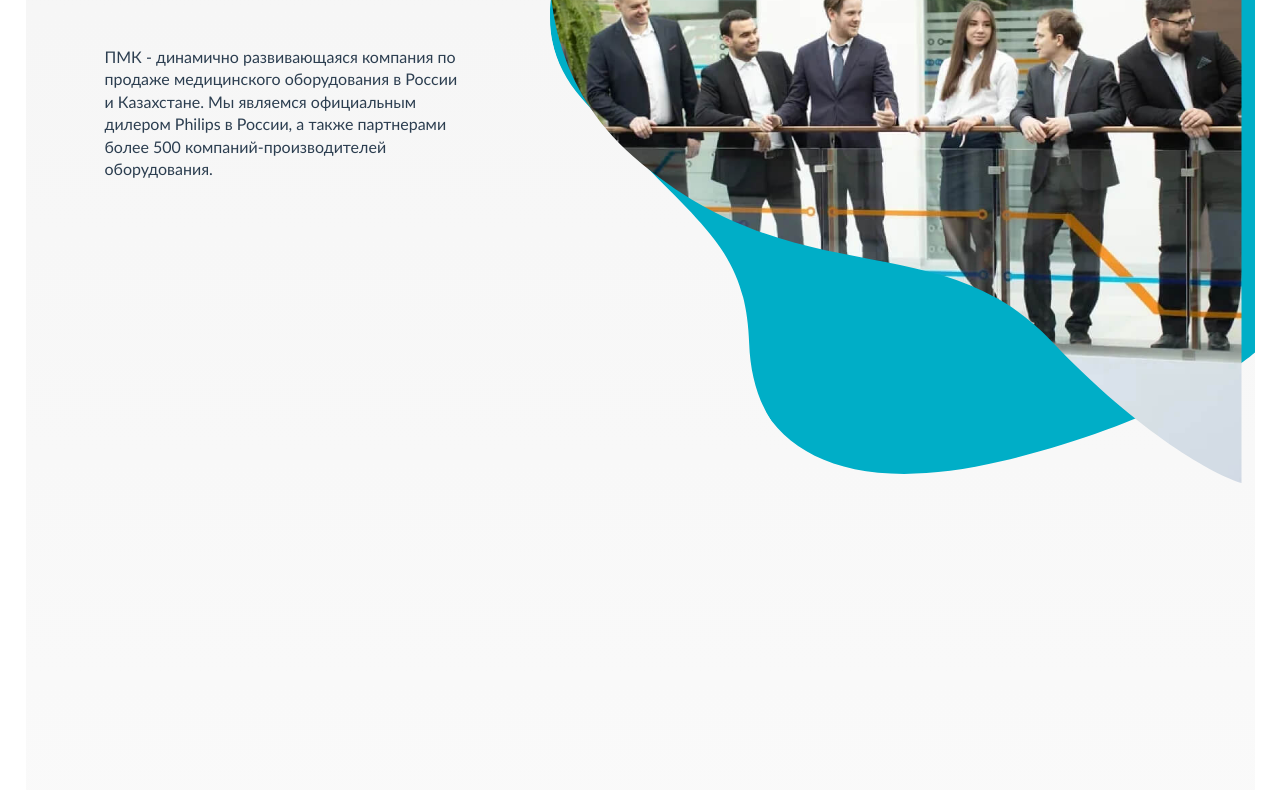
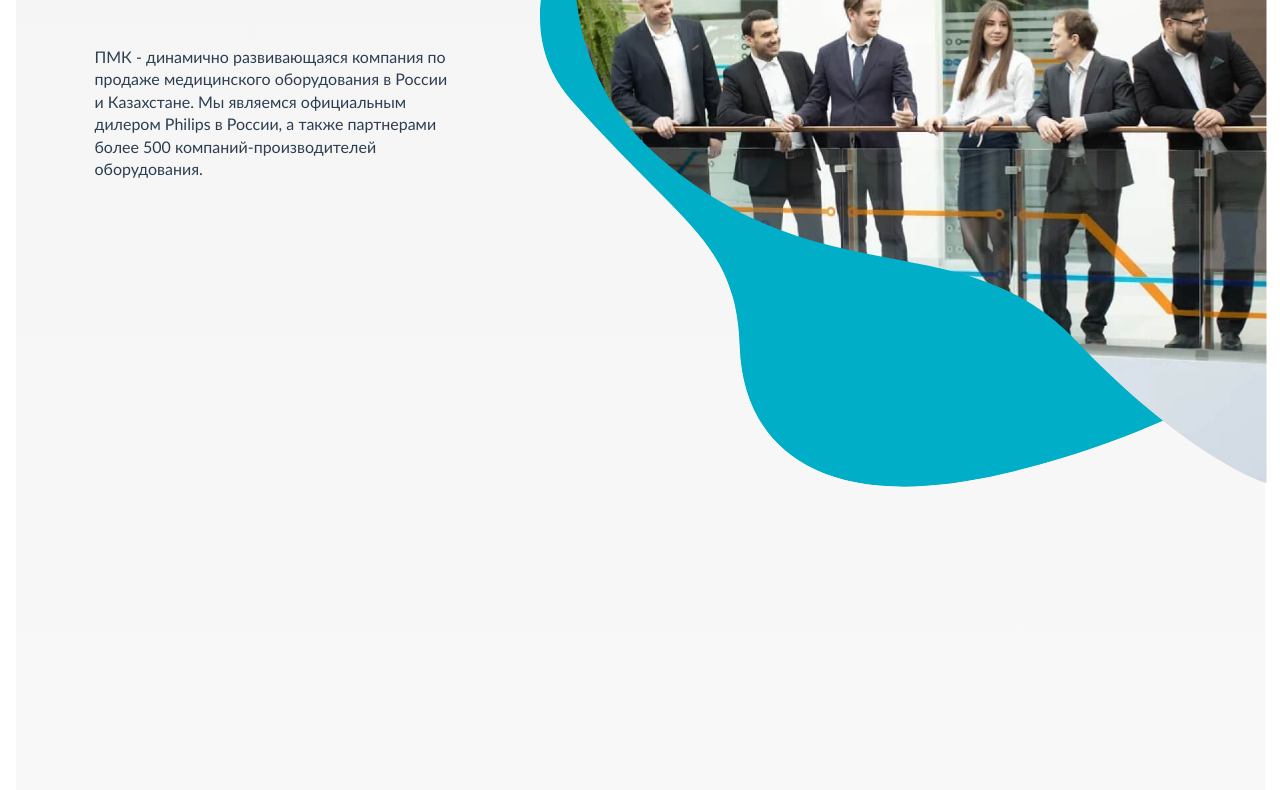
Before and after one commit to Nerian4ik/PMK, a plain HTML site: page index.html in a window 1280 px wide. Shown: the part 212-1002 px from the top of the page. Drawn offline with nearby package versions, Linux system fonts and the light colour scheme.

Commit message:
Add files via upload

```diff
--- a/index.html
+++ b/index.html
@@ -20,15 +20,17 @@
                 <img src="./img/PMK_logo.svg" alt="Логотип ПМК" class="header-main__logo">
                 <p class="main__text header-main__text">ПМК - динамично развивающаяся компания по продаже медицинского оборудования в России и Казахстане. Мы являемся официальным дилером Philips в России, а также партнерами более 500 компаний-производителей оборудования.</p></div>
             <div class="header-main__header-right">
-                <div>
+                <div class="header-main__block-photo">
                     <img src="./img/header-photo.jpg" alt="Сотрудники компании ПМК" class="header-main__image">
                 </div>
 
 
 
-              <div>
-                <img src="./img/header-decor.svg" alt="Декоративный элемент синего цвета" class="header-main__decor">
-              </div>
+
+
+             <div class="header-main__block-decor"> <img src="./img/header-decor.svg" alt="Декоративный элемент синего цвета" class="header-main__decor"></div>
+
+
 
 
             </div>
@@ -125,15 +127,15 @@
 
 
 
-    <svg width="692" height="695" viewBox="0 0 692 695" fill="none" xmlns="http://www.w3.org/2000/svg" xmlns:xlink="http://www.w3.org/1999/xlink">
-        <mask id="mask0_528_224" style="mask-type:alpha" maskUnits="userSpaceOnUse" x="0" y="0" width="0" height="0">
+    <svg width="100%" height="auto" viewBox="0 0 692 695" fill="none" xmlns="http://www.w3.org/2000/svg" xmlns:xlink="http://www.w3.org/1999/xlink">
+        <mask id="mask0_528_224" style="mask-type:alpha" maskUnits="userSpaceOnUse" x="0" y="0" width="100%" height="0">
         <clipPath id="header-clip">
         <path d="M83.7691 368.49C-46.3813 254.678 3.65759 75.4083 44.9458 0H692V695C666.118 687.226 591.799 647.889 501.581 552.735C388.809 433.792 246.457 510.755 83.7691 368.49Z" fill="#C4C4C4"/>
         </clipPath>
     </svg>
 
 
-    <svg width="725" height="696" viewBox="0 0 725 696" fill="none" xmlns="http://www.w3.org/2000/svg">
+    <svg width="100%" height="auto" viewBox="0 0 725 696" fill="none" xmlns="http://www.w3.org/2000/svg">
         <clipPath id="header-clip-2">
         <path d="M32.0995 310.178C-58.2788 208.422 63.4809 60.9943 135.658 0H725V571.264C698.012 594.323 608.261 648.92 465.162 682.839C286.288 725.237 203.441 660.524 199.676 555.643C195.91 450.763 145.073 437.374 32.0995 310.178Z" fill="#00AEC7"/>
         </clipPath>
--- a/scss/style.scss
+++ b/scss/style.scss
@@ -17,7 +17,7 @@ body {
   font-size: 16px;
   color: $color-primary;
   overflow-x: hidden;
-  padding: 0 20px;
+  // padding: 0 20px;
 }
 
 .heading-h3 {
@@ -42,7 +42,7 @@ body {
 }
 
 .wrapper {
-  max-width: 1229px;
+  max-width: 1249px;
   margin: 0 auto;
   background: linear-gradient(180deg, #F5F5F5 0%, rgba(245, 245, 245, 0) 70.67%);
 }
@@ -74,22 +74,33 @@ body {
       margin-left: 80px;
     }
 
+    &__block-photo {
+      width: 692px;
+    }
+
+    &____block-decor {
+      width: 725px;
+    }
+
     &__image {
       clip-path: url(#header-clip);
       position: relative;
       width: 100%;
       height: auto;
       z-index: 2;
-      right: 0;
+      right: -35px;
+      object-fit: cover;
     }
 
    &__decor {
       clip-path: url(#header-clip-2);
-      position: absolute;
+      position: relative;
       width: 100%;
       height: auto;
-      right: 0;
+      right: -1;
       z-index: 1;
+      object-fit: cover;
+      top: -695px;
    }
 
    &__jobs {
```
Also changed, not shown: css/style.css.
